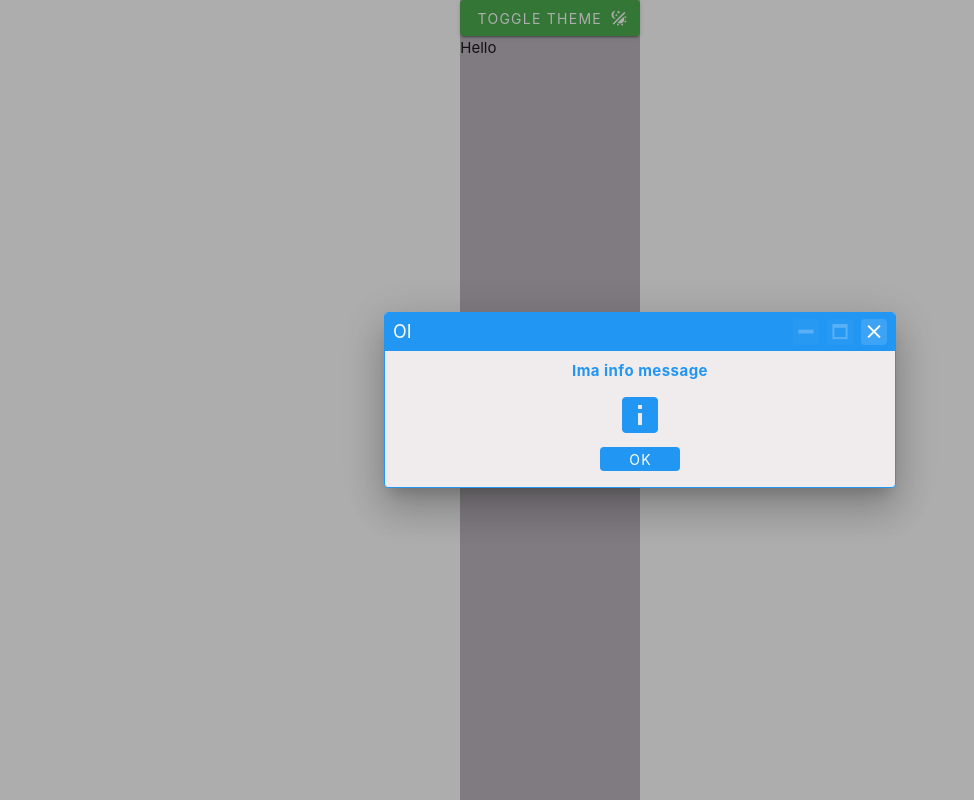
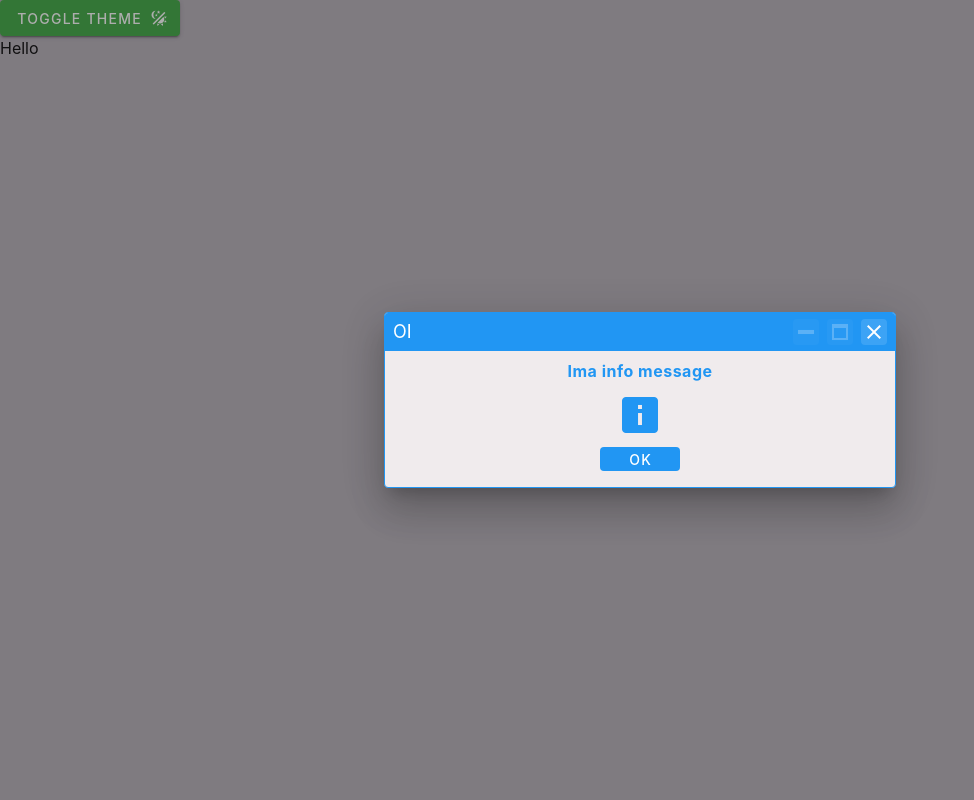
Before and after one commit to M4dCh34t3r/cat-facts, a Vue app in the folder client-side/: page /#/ in a window 1280 px wide. Shown: the whole page, without its empty margins (0-974 px from the left). Built offline with nearby package versions, Linux system fonts and the light colour scheme; the HTML template or start-up script is replaced by a standard one; what io-ts would draw is missing.

Commit message:
refactor(client): updated 'main.css' styles and removed 'base.css'

```diff
--- a/client-side/src/assets/base.css
+++ /dev/null
@@ -1,86 +0,0 @@
-/* color palette from <https://github.com/vuejs/theme> */
-:root {
-  --vt-c-white: #ffffff;
-  --vt-c-white-soft: #f8f8f8;
-  --vt-c-white-mute: #f2f2f2;
-
-  --vt-c-black: #181818;
-  --vt-c-black-soft: #222222;
-  --vt-c-black-mute: #282828;
-
-  --vt-c-indigo: #2c3e50;
-
-  --vt-c-divider-light-1: rgba(60, 60, 60, 0.29);
-  --vt-c-divider-light-2: rgba(60, 60, 60, 0.12);
-  --vt-c-divider-dark-1: rgba(84, 84, 84, 0.65);
-  --vt-c-divider-dark-2: rgba(84, 84, 84, 0.48);
-
-  --vt-c-text-light-1: var(--vt-c-indigo);
-  --vt-c-text-light-2: rgba(60, 60, 60, 0.66);
-  --vt-c-text-dark-1: var(--vt-c-white);
-  --vt-c-text-dark-2: rgba(235, 235, 235, 0.64);
-}
-
-/* semantic color variables for this project */
-:root {
-  --color-background: var(--vt-c-white);
-  --color-background-soft: var(--vt-c-white-soft);
-  --color-background-mute: var(--vt-c-white-mute);
-
-  --color-border: var(--vt-c-divider-light-2);
-  --color-border-hover: var(--vt-c-divider-light-1);
-
-  --color-heading: var(--vt-c-text-light-1);
-  --color-text: var(--vt-c-text-light-1);
-
-  --section-gap: 160px;
-}
-
-@media (prefers-color-scheme: dark) {
-  :root {
-    --color-background: var(--vt-c-black);
-    --color-background-soft: var(--vt-c-black-soft);
-    --color-background-mute: var(--vt-c-black-mute);
-
-    --color-border: var(--vt-c-divider-dark-2);
-    --color-border-hover: var(--vt-c-divider-dark-1);
-
-    --color-heading: var(--vt-c-text-dark-1);
-    --color-text: var(--vt-c-text-dark-2);
-  }
-}
-
-*,
-*::before,
-*::after {
-  box-sizing: border-box;
-  margin: 0;
-  font-weight: normal;
-}
-
-body {
-  min-height: 100vh;
-  color: var(--color-text);
-  background: var(--color-background);
-  transition:
-    color 0.5s,
-    background-color 0.5s;
-  line-height: 1.6;
-  font-family:
-    Inter,
-    -apple-system,
-    BlinkMacSystemFont,
-    'Segoe UI',
-    Roboto,
-    Oxygen,
-    Ubuntu,
-    Cantarell,
-    'Fira Sans',
-    'Droid Sans',
-    'Helvetica Neue',
-    sans-serif;
-  font-size: 15px;
-  text-rendering: optimizeLegibility;
-  -webkit-font-smoothing: antialiased;
-  -moz-osx-font-smoothing: grayscale;
-}
--- a/client-side/src/assets/main.css
+++ b/client-side/src/assets/main.css
@@ -1,35 +1,42 @@
-@import './base.css';
-
-#app {
-  max-width: 1280px;
-  margin: 0 auto;
-  padding: 2rem;
-  font-weight: normal;
+:root {
+  font-size: 16px;
+  overflow: hidden;
+  text-rendering: optimizeLegibility;
+  font-family:
+    Inter,
+    -apple-system,
+    BlinkMacSystemFont,
+    'Segoe UI',
+    Roboto,
+    Oxygen,
+    Ubuntu,
+    Cantarell,
+    'Fira Sans',
+    'Droid Sans',
+    'Helvetica Neue',
+    sans-serif;
+  -moz-osx-font-smoothing: greyscale;
+  -webkit-font-smoothing: antialiased;
 }
 
-a,
-.green {
-  text-decoration: none;
-  color: hsla(160, 100%, 37%, 1);
-  transition: 0.4s;
-  padding: 3px;
+::-webkit-scrollbar {
+  background-color: rgb(var(--v-theme-mix));
+  height: 16px;
+  width: 16px;
 }
 
-@media (hover: hover) {
-  a:hover {
-    background-color: hsla(160, 100%, 37%, 0.2);
-  }
+::-webkit-scrollbar-thumb {
+  background-color: rgb(var(--v-theme-mix-inverse), 0.5);
+  border: 4px solid transparent;
+  background-clip: content-box;
+  border-radius: 6px;
+}
+::-webkit-scrollbar-thumb:hover {
+  background-color: rgb(var(--v-theme-mix-inverse));
 }
 
-@media (min-width: 1024px) {
-  body {
-    display: flex;
-    place-items: center;
-  }
-
-  #app {
-    display: grid;
-    grid-template-columns: 1fr 1fr;
-    padding: 0 2rem;
-  }
+img {
+  -webkit-user-drag: none;
+  -moz-user-drag: none;
+  -ms-user-drag: none;
 }
```
